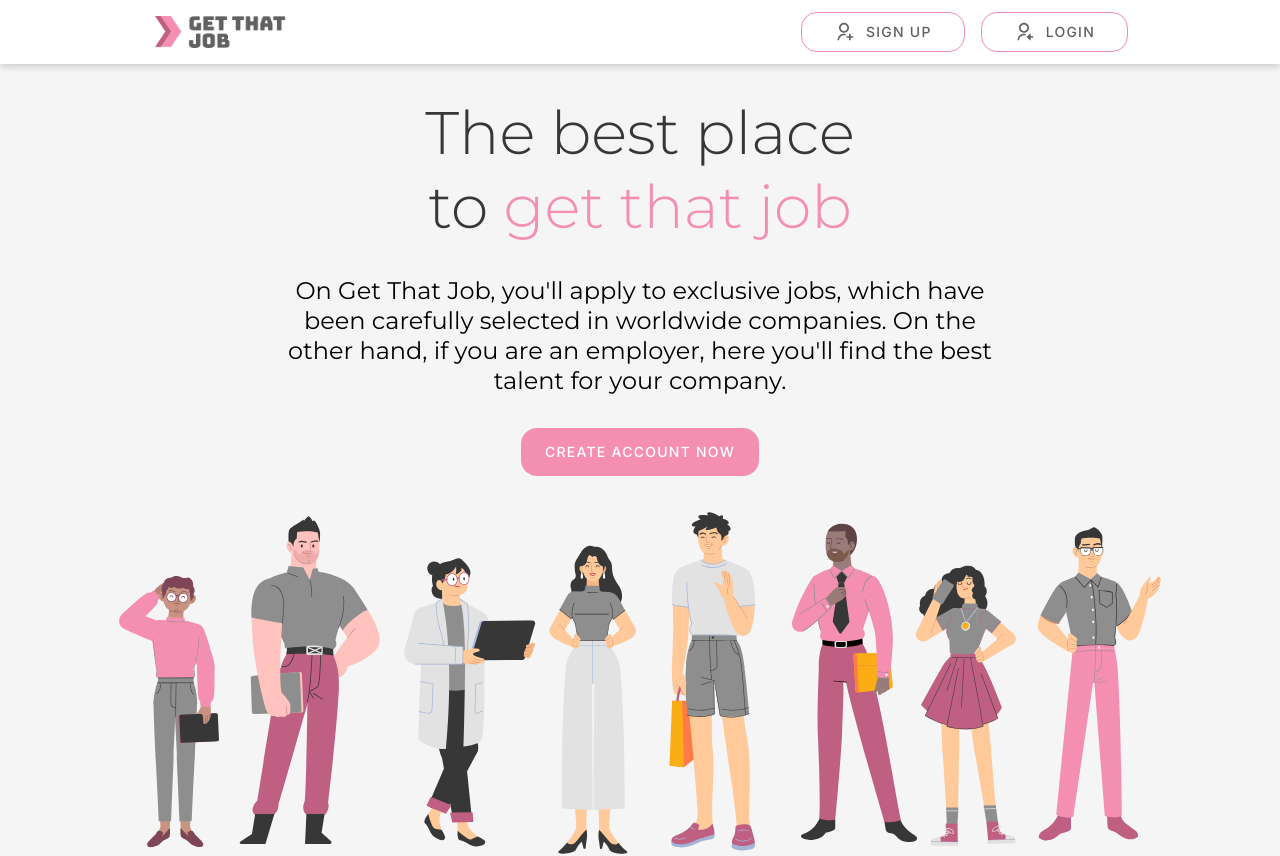
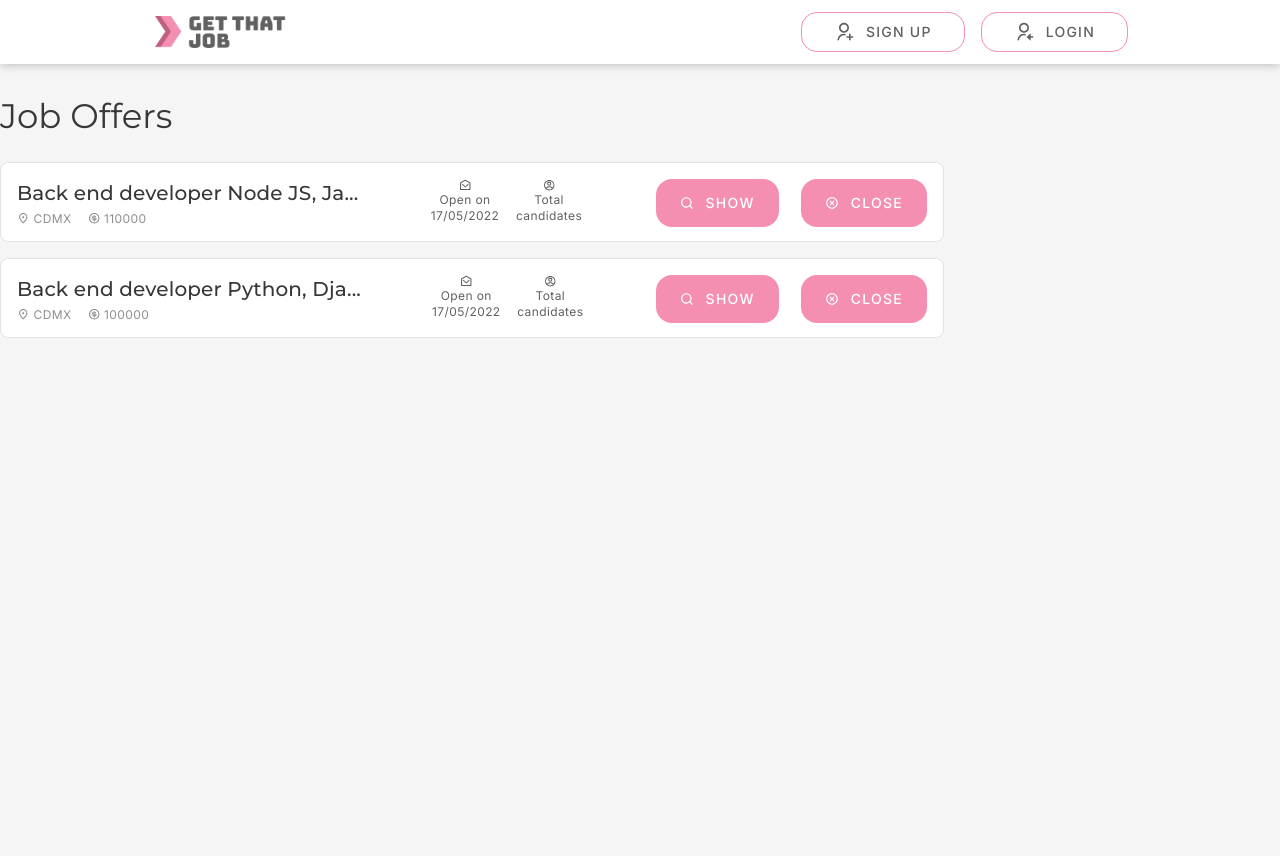
Before and after one commit to agustin-s19/Proyecto_React, a React (Create React App) app in the folder job-search-app/: page /jobs/1 in a window 1280 px wide. Shown: the top 856 px of the page. After the commit the page ends 800 px from the top, so only its background shows below. Built offline with nearby package versions, Linux system fonts and the light colour scheme.

Commit message:
cards component

```diff
--- a/job-search-app/package.json
+++ b/job-search-app/package.json
@@ -7,6 +7,7 @@
     "@testing-library/react": "^13.2.0",
     "@testing-library/user-event": "^13.5.0",
     "axios": "^0.27.2",
+    "moment": "^2.29.3",
     "react": "^18.1.0",
     "react-dom": "^18.1.0",
     "react-icons": "^4.3.1",
--- a/job-search-app/src/App.jsx
+++ b/job-search-app/src/App.jsx
@@ -4,6 +4,7 @@ import NavbarHeader from "./components/navbar2";
 import LoginProfessional from "./pages/LoginProfessional";
 import LoginEmployer from "./pages/LoginEmployer";
 import SignUp from "./pages/Signup";
+import JobOffers from "./pages/JobEmployersPage";
 
 function App() {
   return (
@@ -16,6 +17,7 @@ function App() {
         <Route path="/login/professional" element={<LoginProfessional />}></Route>
         <Route path="/login/employer" element={<LoginEmployer />}></Route>
         <Route path="/signup" element={<SignUp />}></Route>
+        <Route path="/jobs/:id" element={<JobOffers />}></Route>
         <Route path="*" element={<HomePage/>}/>
       </Routes>
     </BrowserRouter>
--- /dev/null
+++ b/job-search-app/src/components/cards.jsx
@@ -0,0 +1,131 @@
+import { MdOutlinePlace } from "react-icons/md"
+import { RiMoneyDollarCircleLine, RiMailOpenLine, RiAccountCircleLine, RiSearchLine, RiCloseCircleLine } from "react-icons/ri"
+import moment from "moment";
+import ButtonSubmit from "./button-submit";
+
+const CardJobs = () => {
+  let jobs = [
+    {
+      "employer": {
+        "id": "628314458af7034b7f7ecdfa",
+        "name": "Usuario Employer",
+        "email": "employer@employer.com",
+        "role": "employer",
+        "birthday": "2022-05-17T03:19:55.012Z"
+      },
+      "location": {
+        "country": "México",
+        "province": "CDMX"
+      },
+      "_id": "6283145b8af7034b7f7ecdfc",
+      "description": "Descripción de la oferta de empleo",
+      "title": "Back end developer Node JS, JavaScript, Mongo DB",
+      "applicants": [
+        {
+          "id": "62843daa8b76f3a05c28c243",
+          "name": "Roxana Berrios",
+          "email": "Roxana@applicant.com",
+          "role": "applicant",
+          "birthday": "2022-05-18T00:38:55.689Z"
+        },
+        {
+          "id": "6286f6c5dce63d0b51dbb72b",
+          "name": "Tzuzul Applicant",
+          "email": "tzuzul@applicant.com",
+          "role": "applicant",
+          "birthday": "2022-05-20T02:08:11.202Z"
+        },
+        {
+          "id": "62830137d83d04d1bb29a38b",
+          "name": "Usuario Prueba",
+          "email": "usuario@usuario.com",
+          "role": "applicant",
+          "birthday": "2022-05-20T16:30:30.701Z"
+        },
+        {
+          "id": "6286f7cadce63d0b51dbb737",
+          "name": "Leonardo",
+          "email": "leonardo11emn@gmail.com",
+          "role": "applicant",
+          "birthday": "2022-05-20T20:13:39.467Z"
+        }
+      ],
+      "category": [
+        "node js",
+        "javascript",
+        "mongo db"
+      ],
+      "salary": 110000,
+      "state": true,
+      "creationDate": "2022-05-17T03:19:55.014Z",
+      "__v": 0
+    },
+    {
+      "employer": {
+        "id": "628314458af7034b7f7ecdfa",
+        "name": "Usuario Employer",
+        "email": "employer@employer.com",
+        "role": "employer",
+        "birthday": "2022-05-17T03:36:50.263Z"
+      },
+      "location": {
+        "country": "México",
+        "province": "CDMX",
+        "city": "CDMX"
+      },
+      "_id": "628318527db6e7231bc5813e",
+      "description": "Descripción de la oferta de empleo",
+      "title": "Back end developer Python, Django, PostgreSQL",
+      "category": [
+        "python",
+        "django",
+        "postgresql"
+      ],
+      "salary": 100000,
+      "state": true,
+      "applicants": [
+        {
+          "id": "6286f7cadce63d0b51dbb737",
+          "name": "Leonardo",
+          "email": "leonardo11emn@gmail.com",
+          "role": "applicant",
+          "birthday": "2022-05-20T16:44:25.637Z"
+        }
+      ],
+      "creationDate": "2022-05-17T03:36:50.265Z",
+      "__v": 0
+    }
+  ]
+
+  return (
+    <>
+      {jobs.map(job =>
+        <div className="cards">
+          <div>
+            <h6>{job.title.slice(0,30)}...</h6>
+            <div className="cards-group">
+              <p><MdOutlinePlace size={12.5}/>{job.location.province} </p>
+              <p><RiMoneyDollarCircleLine size={12.5}/>{job.salary}</p>
+            </div>
+          </div>
+          <div className="cards-details">
+            <div>
+              <RiMailOpenLine size={12.5}/>
+              <p>Open on {moment.utc(job.creationDate).format('DD/MM/YYYY')}</p>
+            </div>
+            <div>
+              <RiAccountCircleLine size={12.5}/>
+              <p>Total candidates</p>
+            </div>
+          </div>
+          <div className="cards-button">
+            <ButtonSubmit><RiSearchLine/>SHOW</ButtonSubmit>
+            <ButtonSubmit><RiCloseCircleLine/>CLOSE</ButtonSubmit>
+          </div>
+        </div>
+      )}
+    </>
+  );
+};
+
+export default CardJobs;
--- a/job-search-app/src/components/navbar-account.jsx
+++ b/job-search-app/src/components/navbar-account.jsx
@@ -1,9 +1,9 @@
 import { Link } from "react-router-dom";
 
-const NavbarAccount = ({linkName}) => {
+const NavbarAccount = () => {
   return (
     <navbar className="nabvar-account text-button">
-      {<Link to="/login/professional"><button className="button-off">PROFESSIONAL</button></Link>}
+      <Link to="/login/professional"><button className="button-off">PROFESSIONAL</button></Link>
       <Link to="/login/employer"><button className="button-on">RECRUITER</button></Link>
     </navbar>
   );
--- /dev/null
+++ b/job-search-app/src/pages/JobEmployersPage.js
@@ -0,0 +1,12 @@
+import CardJobs from "../components/cards";
+
+const JobOffers = () => {
+  return (
+    <div class="offers-container">
+      <h4>Job Offers</h4>
+      <CardJobs />
+    </div>
+  );
+};
+
+export default JobOffers;
--- a/job-search-app/src/styles/button.css
+++ b/job-search-app/src/styles/button.css
@@ -26,12 +26,12 @@
 
 .button-submit {
   height: 3rem;
-  /* width: 100%; */
   border-radius: 1rem;
   padding: 1rem 1.5rem;
   border: none;
   cursor: pointer;
   display: flex;
+  gap: 0.75rem;
   align-items: center;
   justify-content: center;
   color: var(--white-100);
--- /dev/null
+++ b/job-search-app/src/styles/cards.css
@@ -0,0 +1,39 @@
+.cards {
+  max-width: 59rem;
+  height: 5rem;
+  border-radius: 0.5rem;
+  padding: 1rem;
+  border: 1px solid var(--gray-200);
+  background-color: var(--white-100);
+  margin-bottom: 1rem;
+  display: flex;
+  justify-content: space-between;
+}
+
+.cards .cards-group {
+  display: flex;
+  gap: 1rem;
+}
+
+.cards .cards-group p {
+  display: flex;
+  align-items: center;
+  gap: 0.25rem;
+}
+
+.cards-details {
+  display: flex;
+  gap: 0.25rem;
+}
+
+.cards-details div {
+  display: flex;
+  flex-direction: column;
+  justify-content: center;
+  align-items: center;
+}
+
+.cards-button {
+  display: flex;
+  gap: 1.375rem;
+}
--- a/job-search-app/src/styles/global.css
+++ b/job-search-app/src/styles/global.css
@@ -4,4 +4,5 @@
 @import url("navbar.css");
 @import url("layout.css");
 @import url("form.css");
+@import url("cards.css");
 @import url("typography.css");
--- a/job-search-app/src/styles/layout.css
+++ b/job-search-app/src/styles/layout.css
@@ -42,3 +42,10 @@
   max-width: 35rem;
   height: 35rem;
 }
+
+.offers-container {
+  max-width: 60rem;
+  display: flex;
+  flex-direction: column;
+  padding: 2rem 0rem;
+}
--- a/job-search-app/src/styles/typography.css
+++ b/job-search-app/src/styles/typography.css
@@ -46,6 +46,7 @@ body {
 .secondary-container {
   color: var(--white-100);
 }
+
 .container-text h3 {
   font-size: 3rem;
   font-weight: 400;
@@ -65,7 +66,8 @@ body {
   margin-bottom: 1rem;
 }
 
-.container-account div h6 {
+.container-account div h6,
+.cards h6 {
   font-size: 1.25rem;
   line-height: 1.75rem;
   font-weight: 500;
@@ -89,3 +91,33 @@ body {
   letter-spacing: 0.25px;
   color: var(--gray-600);
 }
+
+.offers-container h4 {
+  font-size: 2.125rem;
+  line-height: 2.60rem;
+  font-weight: 400;
+  margin-bottom: 1.5rem;
+}
+
+.cards h6 {
+  margin: 0;
+  letter-spacing: 0.15px;
+  margin-bottom: 0.25rem;
+}
+
+.cards .cards-group p,
+.cards .cards-details div p {
+  font-family: var(--font-secondary);
+  font-size: 0.75rem;
+  line-height: 1rem;
+  font-weight: 400;
+  color: var(--gray-300);
+  letter-spacing: 0.4px;
+}
+
+.cards .cards-details div,
+.cards .cards-details div p {
+  width: 5rem;
+  text-align: center;
+  color: var(--gray-400);
+}
```
Also changed, not shown: 1 other file (tests, documents, lock files or other folders).
